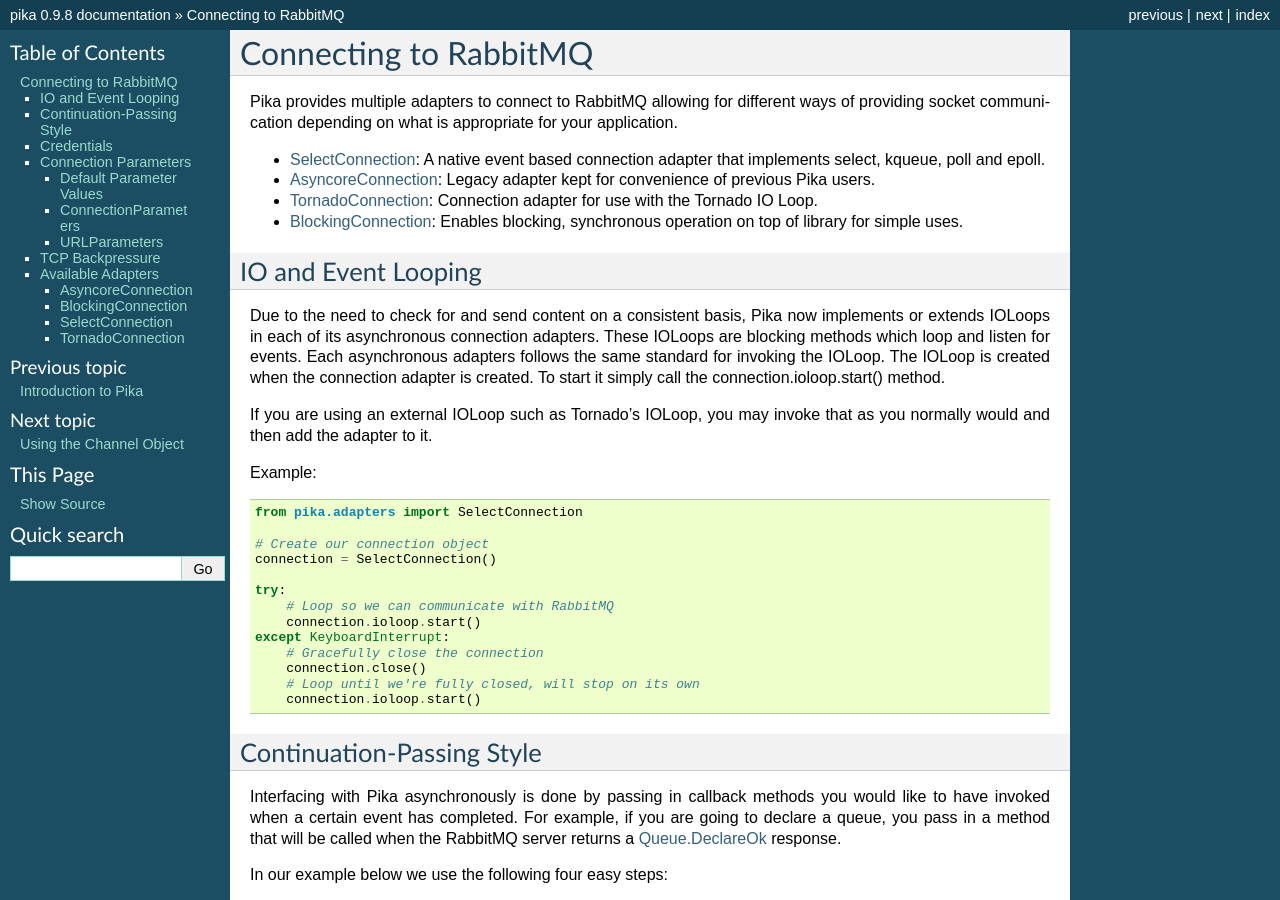
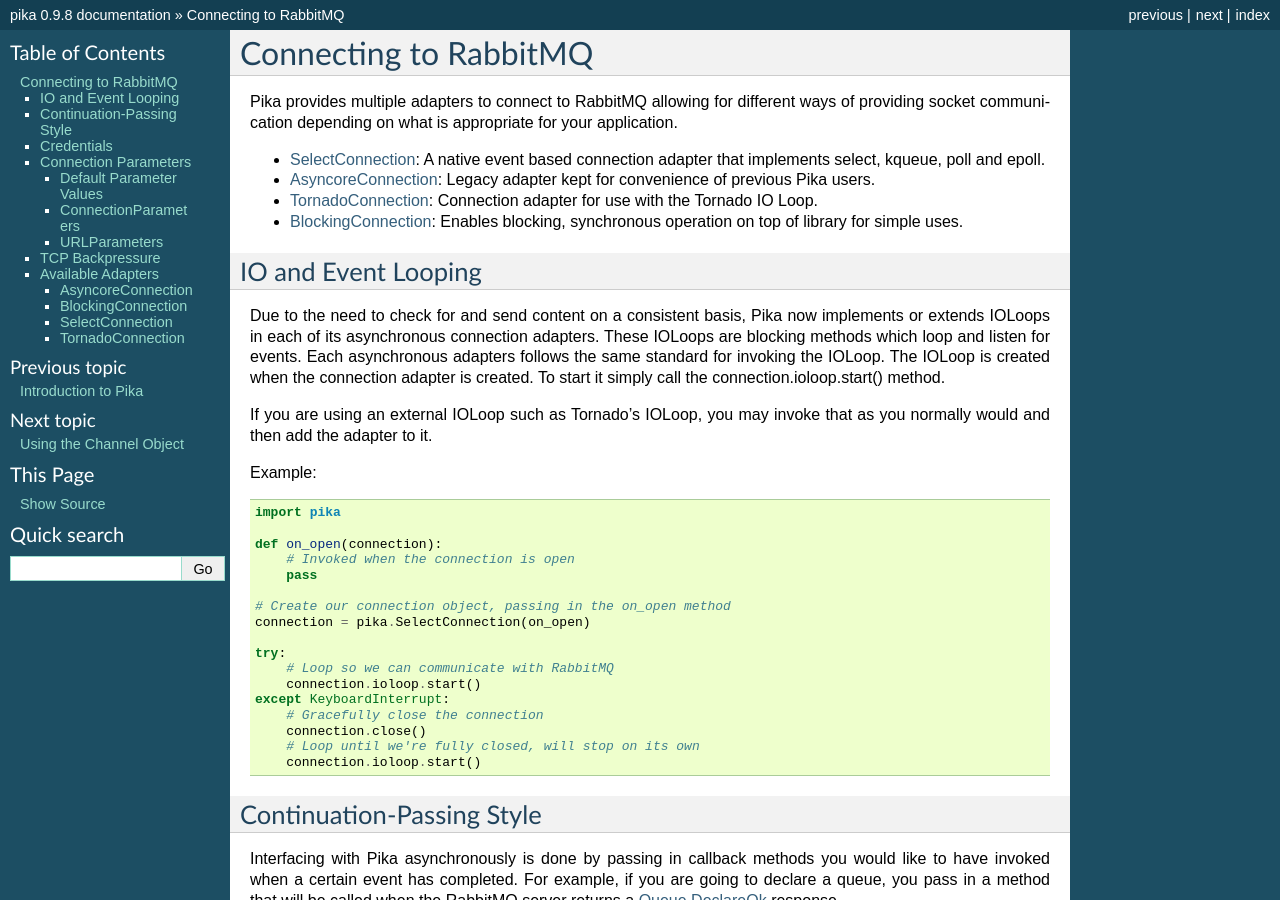
Before and after one commit to pika/pika, a Sphinx documentation site: the page built from docs/connecting.rst, in a window 1280 px wide and 900 px high. Built offline with Sphinx 7.4.7, drawn with Linux system fonts in a browser that asks for light colours; some of the changed text lies outside the part shown.

Commit message:
Address issue #240 and update a few other places
Update the import statements to be more generic, fix the incorrect import and add the on_open method to line 23 to make it more clear what is happening.

```diff
--- a/docs/connecting.rst
+++ b/docs/connecting.rst
@@ -18,10 +18,14 @@ If you are using an external IOLoop such as Tornado's IOLoop, you may invoke tha
 
 Example::
 
-    from pika.adapters import SelectConnection
+    import pika
 
-    # Create our connection object
-    connection = SelectConnection()
+    def on_open(connection):
+        # Invoked when the connection is open
+        pass
+
+    # Create our connection object, passing in the on_open method
+    connection = pika.SelectConnection(on_open)
 
     try:
         # Loop so we can communicate with RabbitMQ
@@ -214,11 +218,10 @@ For more information on using the BlockingConnection, see :py:meth:`BlockingChan
 
 Publishing Example::
 
-    from pika.adapters import BlockingConnection
-    from pika import BasicProperties
+    import pika
 
     # Open a connection to RabbitMQ on localhost using all default parameters
-    connection = BlockingConnection()
+    connection = pika.BlockingConnection()
 
     # Open the channel
     channel = connection.channel()
@@ -230,15 +233,15 @@ Publishing Example::
     channel.basic_publish(exchange='',
                           routing_key="test",
                           body="Hello World!",
-                          properties=BasicProperties(content_type="text/plain",
-                                                     delivery_mode=1))
+                          properties=pika.BasicProperties(content_type="text/plain",
+                                                          delivery_mode=1))
 
 Consuming Example::
 
-    from pika.adapters import BlockingConnection
+    import pika
 
     # Open a connection to RabbitMQ on localhost using all default parameters
-    connection = BlockingConnection()
+    connection = pika.BlockingConnection()
 
     # Open the channel
     channel = connection.channel()
@@ -294,7 +297,8 @@ SelectConnection object instance. Valid values are: kqueue, poll, epoll, select
 
 Poller Type Override Example::
 
-  import select_connection
+  from pika.adapters import select_connection
+
   select_connection.POLLER_TYPE = 'epoll'
   connection = select_connection.SelectConnection()
 
```
